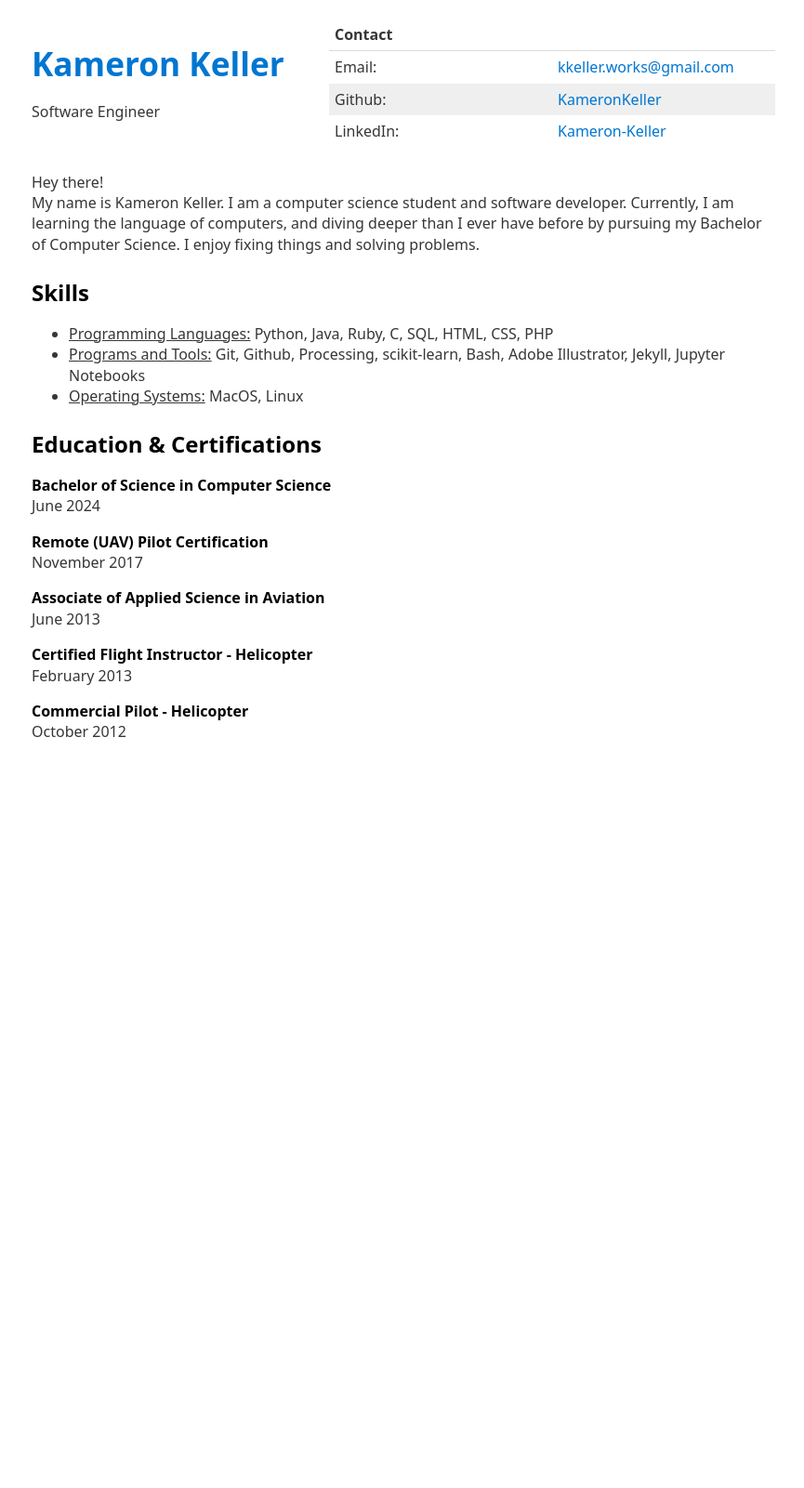
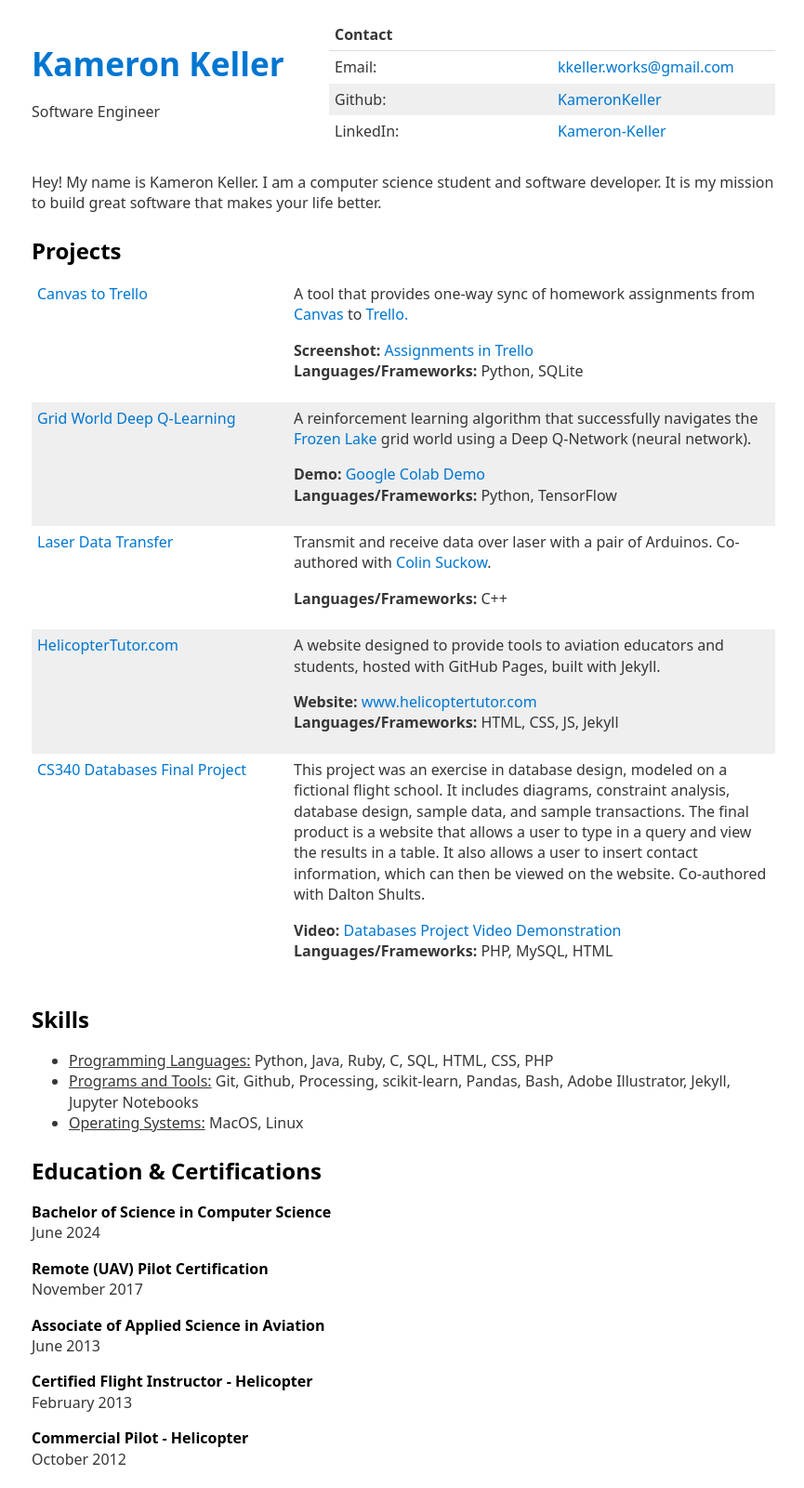
Before and after one commit to KameronKeller/kameronkeller.github.io, a Jekyll site: the page built from index.html, in a window 1280 px wide. Shown: the whole page at 93% size, without its empty margins (206-1071 px from the left). Built offline with Jekyll 4.4.1, drawn with Linux system fonts in a browser that asks for light colours; before the commit the page ends 900 px from its top, so only the background shows below that.

Commit message:
Add projects

```diff
--- a/index.html
+++ b/index.html
@@ -35,15 +35,71 @@ title: "Portfolio"
 
 
 <p>
-  Hey there!
-  <br>
-  My name is Kameron Keller. I am a computer science student and software developer. Currently, I am learning the language of computers, and diving deeper than I ever have before by pursuing my Bachelor of Computer Science. I enjoy fixing things and solving problems.
+  Hey! My name is Kameron Keller. I am a computer science student and software developer. It is my mission to build great software that makes your life better.
 </p>
+
+<h2>Projects</h2>
+ <table>
+
+  <tr>
+    <td class="project-name"><a href="https://github.com/KameronKeller/canvas-to-trello">Canvas to Trello</a></td>
+    <td>
+      A tool that provides one-way sync of homework assignments from <a href="https://www.instructure.com/canvas">Canvas</a> to <a href="https://trello.com/">Trello.</a>
+      <p>
+        <b>Screenshot: </b><a href="https://github.com/KameronKeller/canvas-to-trello/blob/main/img/trello-screenshot.png?raw=true">Assignments in Trello</a>
+        <br>
+        <b>Languages/Frameworks: </b>Python, SQLite
+      </p>
+    </td>
+  </tr>
+  <tr>
+    <td class="project-name"><a href="https://github.com/KameronKeller/Grid-World-Deep-Q-Learning">Grid World Deep Q-Learning</a></td>
+    <td>
+      A reinforcement learning algorithm that successfully navigates the <a href="https://gymnasium.farama.org/environments/toy_text/frozen_lake/">Frozen Lake</a> grid world using a Deep Q-Network (neural network).
+      <p>
+        <b>Demo: </b><a href="">Google Colab Demo</a>
+        <br>
+        <b>Languages/Frameworks: </b>Python, TensorFlow
+      </p>
+    </td>
+  </tr>
+  <tr>
+    <td class="project-name"><a href="https://github.com/KameronKeller/laser_data_transfer">Laser Data Transfer</a></td>
+    <td>
+      Transmit and receive data over laser with a pair of Arduinos. Co-authored with <a href="https://github.com/Colin-Suckow">Colin Suckow</a>.
+      <p>
+        <b>Languages/Frameworks: </b>C++
+      </p>
+    </td>
+  </tr>
+  <tr>
+    <td class="project-name"><a href="https://github.com/KameronKeller/helicoptertutor.com">HelicopterTutor.com</a></td>
+    <td>
+      A website designed to provide tools to aviation educators and students, hosted with GitHub Pages, built with Jekyll.
+      <p>
+        <b>Website: </b><a href="https://www.helicoptertutor.com">www.helicoptertutor.com</a>
+        <br>
+        <b>Languages/Frameworks: </b>HTML, CSS, JS, Jekyll
+      </p>
+    </td>
+  </tr>
+  <tr>
+    <td class="project-name"><a href="https://github.com/KameronKeller/CS340-Final-Project">CS340 Databases Final Project</a></td>
+    <td>
+      This project was an exercise in database design, modeled on a fictional flight school. It includes diagrams, constraint analysis, database design, sample data, and sample transactions. The final product is a website that allows a user to type in a query and view the results in a table. It also allows a user to insert contact information, which can then be viewed on the website. Co-authored with Dalton Shults.
+      <p>
+        <b>Video: </b><a href="https://youtu.be/VTkYvYdgILc">Databases Project Video Demonstration</a>
+        <b>Languages/Frameworks: </b>PHP, MySQL, HTML
+      </p>
+    </td>
+  </tr>
+
+</table>
 
 <h2>Skills</h2>
 <ul>
   <li><u>Programming Languages:</u> Python, Java, Ruby, C, SQL, HTML, CSS, PHP</li>
-  <li><u>Programs and Tools:</u> Git, Github, Processing, scikit-learn, Bash, Adobe Illustrator, Jekyll, Jupyter Notebooks</li>
+  <li><u>Programs and Tools:</u> Git, Github, Processing, scikit-learn, Pandas, Bash, Adobe Illustrator, Jekyll, Jupyter Notebooks</li>
   <li><u>Operating Systems:</u> MacOS, Linux</li>
 </ul>
 
```
